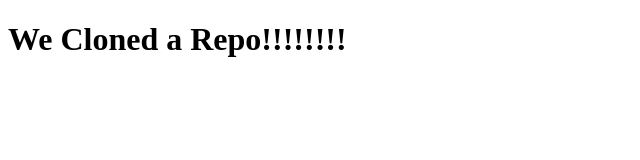
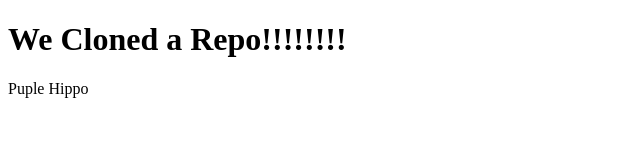
Before and after one commit to wric84/GitDemo, a plain HTML site: page index.html in a window 1280 px wide. Shown: the whole page, without its empty margins (0-640 px from the left). Drawn offline with Linux system fonts and the light colour scheme.

Commit message:
added new featuer

```diff
--- a/index.html
+++ b/index.html
@@ -7,5 +7,6 @@
 </head>
 <body>
     <h1>We Cloned a Repo!!!!!!!!</h1>
+    <p>Puple Hippo</p>
 </body>
 </html>
```
